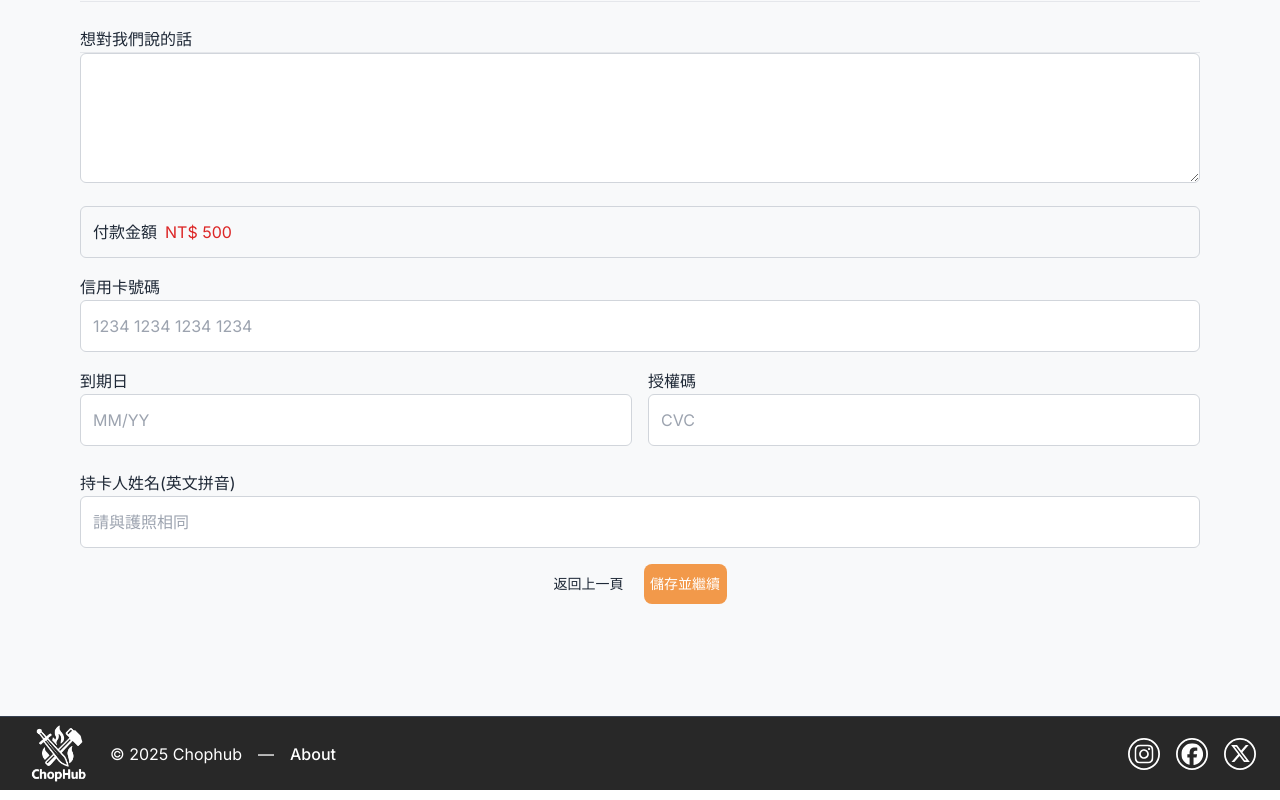
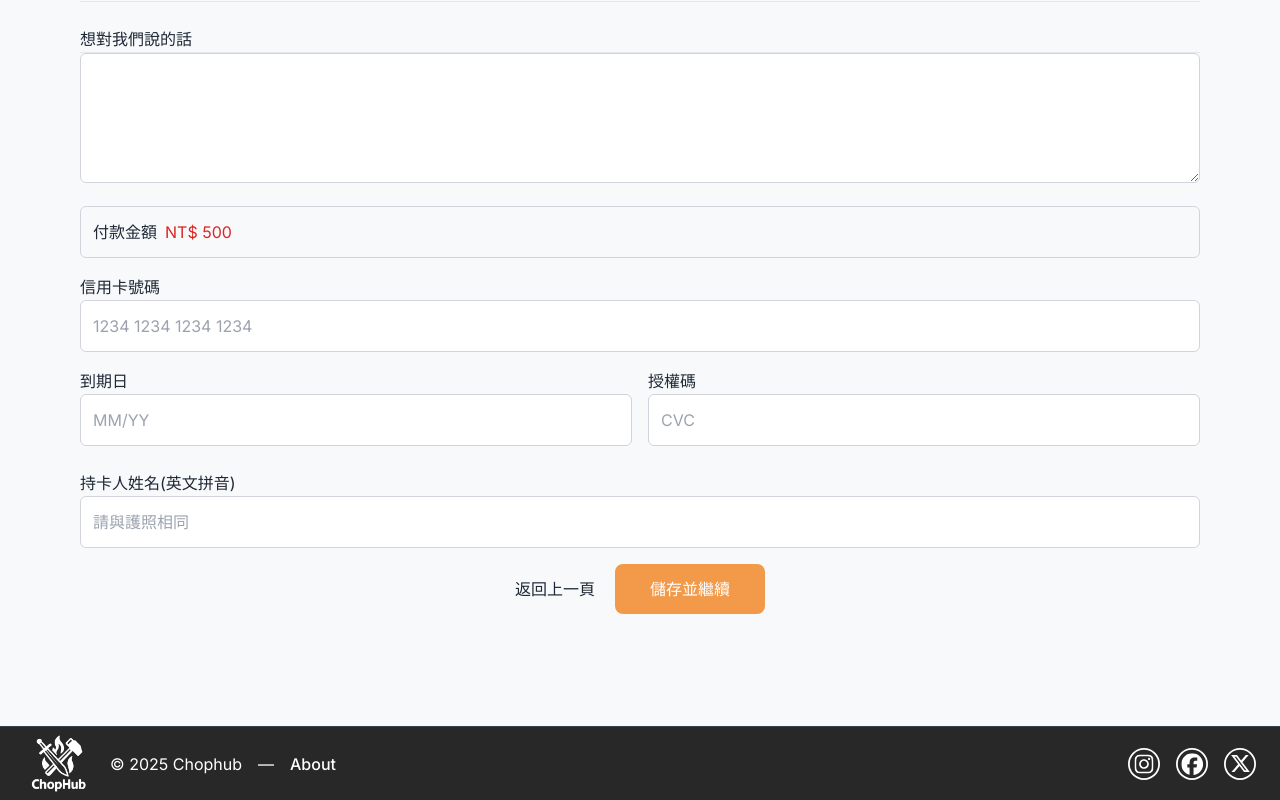
Before and after one commit to CJD-101-Group3/chophub, a Vue app: page /EventPayment in a window 1280 px wide. Shown: the part 530-1330 px from the top of the page. Built offline with nearby package versions, Linux system fonts and the light colour scheme; what @tsparticles/vue3 would draw is missing.

Commit message:
feat: 新增components/GeneralButton doc:修改活動報名以及付款頁面

```diff
--- /dev/null
+++ b/src/components/GeneralButton.vue
@@ -0,0 +1,81 @@
+<template>
+    <button
+        class="rounded-[8px] font-bold transition duration-300 flex items-center justify-center"
+        :class="variantClass"
+        :style="customStyle"
+        @click="$emit('click')">
+        <slot></slot>
+    </button>
+</template>
+
+<script setup>
+import { computed } from 'vue'
+
+const props = defineProps({
+    variant: {
+        type: String,
+        default: 'primary', // 'primary' = Signup樣式, 'outline' = Login樣式
+    },
+    width: {
+        type: String,
+        default: '83px',
+    },
+    height: {
+        type: String,
+        default: '40px',
+    },
+    fontSize: {
+        type: String,
+        default: '14px', // Tailwind 的 text-sm 預設是 14px
+    },
+})
+
+// 根據 variant prop 來決定按鈕的顏色樣式
+const variantClass = computed(() => {
+    switch (props.variant) {
+        case 'outline':
+            return 'bg-white text-black border-2 border-[#F2994A] hover:bg-[#F2994A] hover:text-white'
+        case 'primary':
+        default:
+            return 'bg-[#F2994A] text-white hover:brightness-110 hover:bg-white hover:text-black'
+    }
+})
+
+// 根據 props 來動態生成 style
+const customStyle = computed(() => ({
+    width: props.width,
+    height: props.height,
+    fontSize: props.fontSize,
+}))
+</script>
+
+<!--使用說明
+
+<script setup>
+import GeneralButton from '../components/GeneralButton.vue';
+import { useRouter } from 'vue-router';
+
+const router = useRouter();
+
+// 4. 定義一個函式，當按鈕被點擊時會執行
+function goToMyEvents() {
+  router.push('/MyEvents');
+}
+</script>
+
+<template>
+    <!-- 這是在模板中實際使用 GeneralButton 的地方
+         [屬性] variant: 按鈕的樣式。
+        - 'primary': 主要樣式 (橘色背景，白色文字)。
+        - 'outline': 外框樣式 (白色背景，橘色邊框和文字)。 -->
+
+ <!--  <GeneralButton
+        variant="primary"
+        @click="goToMyEvents"
+        width="150px"
+        height="50px"
+        font-size="16px"
+    >
+        查看我的活動
+    </GeneralButton>
+</template>-->
--- a/src/components/RegisterBanner.vue
+++ b/src/components/RegisterBanner.vue
@@ -27,9 +27,17 @@
 
                 <div class="flex justify-end items-center">
                     <span class="text-xl font-semibold text-[#F2994A]">尚餘 {{ event.spotsLeft }} 個名額</span>
-                    <basebutton class="text-xl w-[130px] mr-24 ml-5 md:mt-0 md:w-1/4">
+
+                    <GeneralButton
+                        variant="primary"
+                        @click="goToPayment"
+                        width="150px"
+                        height="50px"
+                        font-size="20px"
+                        class="mr-24 ml-5 md:mt-0 md:w-1/4"
+                    >
                         立刻報名
-                    </basebutton>
+                    </GeneralButton>
                 </div>
             </div>
         </div>
@@ -37,7 +45,8 @@
 </template>
 
 <script setup>
-import basebutton from '@/components/basebutton.vue';
+import GeneralButton from './GeneralButton.vue'
+import { useRouter } from 'vue-router'
 
 // 定義這個元件可以接收一個名為 'event' 的 prop，它的型別是物件
 defineProps({
@@ -46,4 +55,11 @@ defineProps({
         required: true
     }
 });
+
+const router = useRouter();
+
+function goToPayment() {
+  router.push('/EventPayment');
+}
+
 </script>
--- a/src/views/EventPayment.vue
+++ b/src/views/EventPayment.vue
@@ -80,16 +80,20 @@
 
           <router-link
             to="/EventDetail"
-            class="text-sm font-bold"
+            class="text-[16px] font-bold"
           >
             返回上一頁
           </router-link>
 
-          <div>
-              <basebutton variant="primary" @click="goToPayment">
-                儲存並繼續
-              </basebutton>
-          </div>
+        <GeneralButton
+            variant="primary"
+            @click="goToPayment"
+            width="150px"
+            height="50px"
+            font-size="16px"
+        >
+            儲存並繼續
+        </GeneralButton>
       </div>
 
 
@@ -103,7 +107,7 @@
 <script setup>
 import Theheader from '@/components/Theheader.vue';
 import Thefooter from '@/components/Thefooter.vue';
-import basebutton from '@/components/Basebutton.vue';
+import GeneralButton from '@/components/GeneralButton.vue';
 import { useRouter } from 'vue-router';
 
 const router = useRouter();
--- a/src/views/PaymentSuccess.vue
+++ b/src/views/PaymentSuccess.vue
@@ -5,8 +5,17 @@
         <div class="h3 font-bold text-white">報名成功！</div>
         <div class="h4 font-bold text-white text-center">感謝您的參與，<br>我們已收到您的報名與繳費資訊！</div>
 
-        <basebutton variant="primary" @click="goToMyEvents" class="w-[130px]">查看我的活動</basebutton>
-    </main>
+    <GeneralButton
+        variant="primary"
+        @click="goToMyEvents"
+        width="150px"
+        height="50px"
+        font-size="16px"
+    >
+        查看我的活動
+    </GeneralButton>
+
+</main>
     <Thefooter />
   </div>
 </template>
@@ -14,7 +23,7 @@
 <script setup>
 import Theheader from '@/components/Theheader.vue';
 import Thefooter from '@/components/Thefooter.vue';
-import basebutton from '@/components/Basebutton.vue';
+import GeneralButton from '@/components/GeneralButton.vue';
 import { useRouter } from 'vue-router';
 
 const router = useRouter();
```
